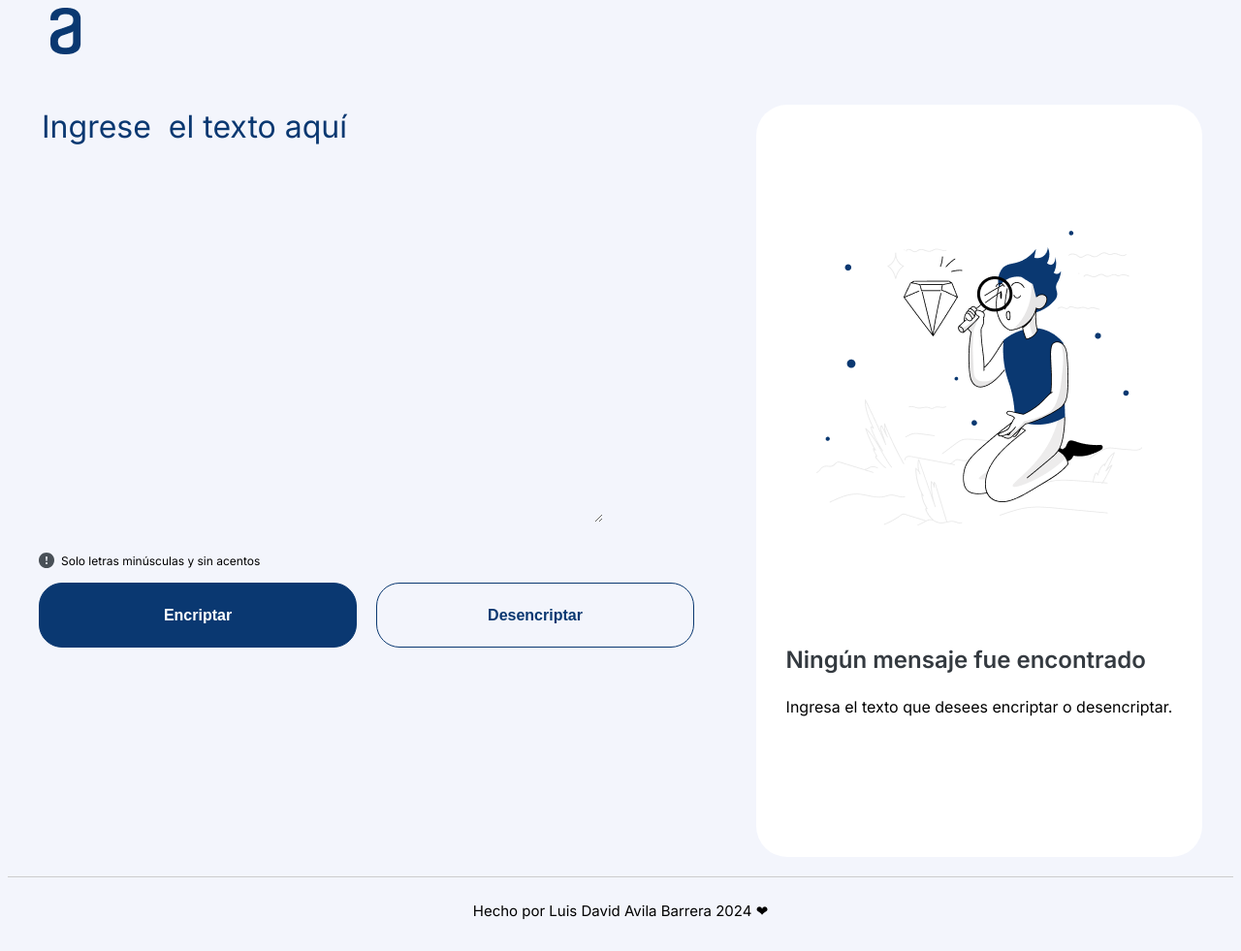
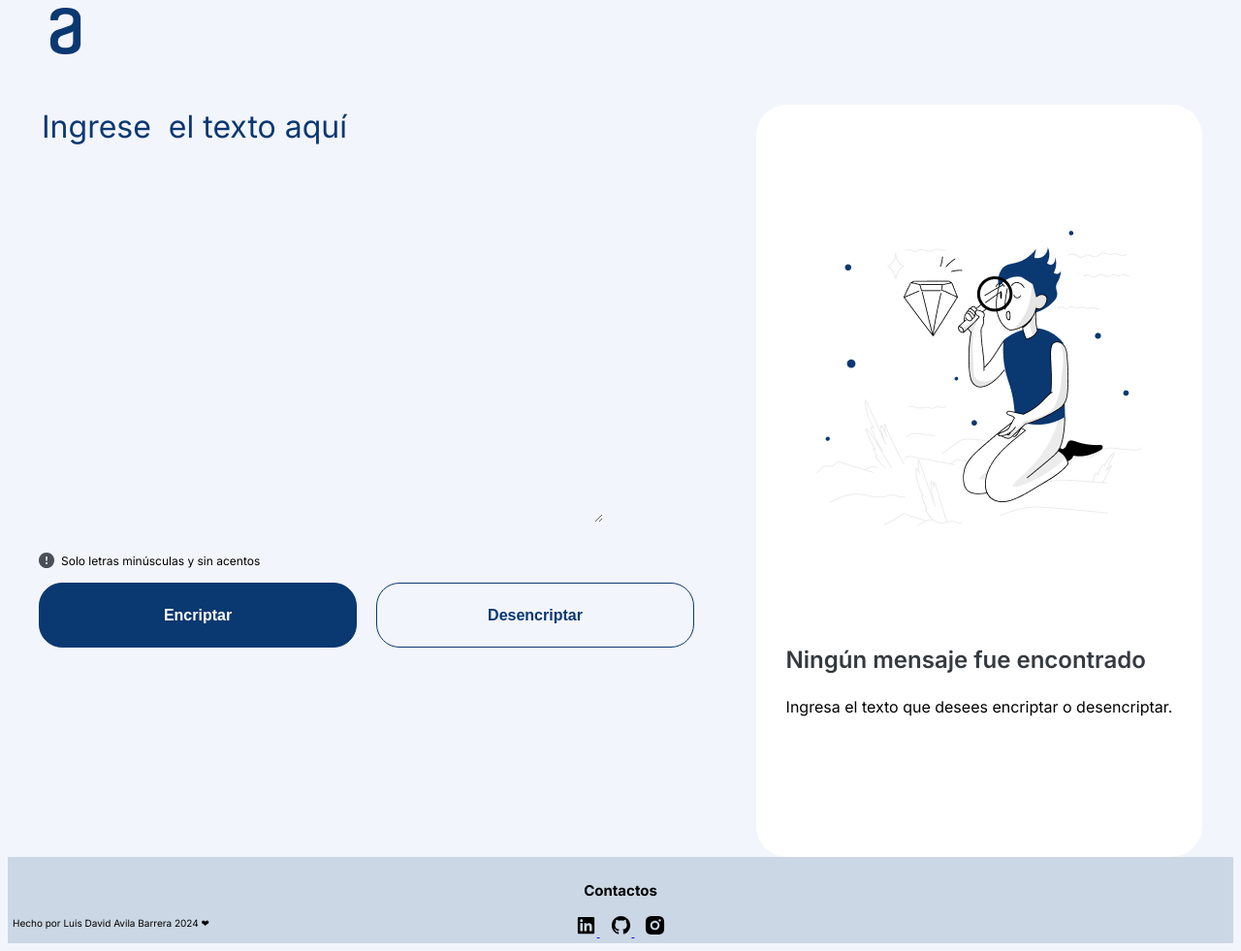
Before and after one commit to LuisDTech/Encriptador-de-texto, a plain HTML site: page index.html in a window 1280 px wide. Shown: the whole page at 97% size. Drawn offline with Linux system fonts and the light colour scheme.

Commit message:
actualizacion del archivo index.html y index.css

```diff
--- a/assets/styles/index.css
+++ b/assets/styles/index.css
@@ -133,7 +133,7 @@ header img {
   content: "";
   position: absolute;
   inset: 0;
-  background: #22d4fd;
+  background: #0000;
   box-shadow: 0 0 0 50px;
   clip-path: polygon(-50px -20px,10% -12px,20% 0,calc(50% - 15px) 0,calc(50% - 10px) -20px,calc(50% - 8px) -15px,calc(50% + 8px) -15px,calc(50% + 10px) -20px,calc(50% + 15px) 0,80% 0,90% -12px,calc(100% + 50px) -20px,100% 80%,calc(100% + 10px) calc(100% + 10px),60% 100%,50% calc(100% + 15px),40% 100%,-10px calc(100% + 10px),0 80%);
 }
@@ -145,10 +145,36 @@ header img {
   to {transform:perspective(300px) translateZ(100px);opacity:0}
 }
 
-footer {
+.container_footer {
+  position: relative;
+  padding: 0.5rem;
+  background-color: #cbd7e4;
+}
+
+.identificador {
+  position: absolute;
+  bottom: 0;
+  left: 0;
+  font-size: 1rem; /* Ajusta el tamaño de fuente según tu preferencia */
+  padding: 0.5rem;
+}
+
+.contactos {
+  text-align: center;
+}
+
+.contactos h4 {
+  margin-bottom: 1.5rem;
   font-size: 1.5rem;
-  text-align: center;
-  margin-top: 20px;
-  padding-top: 10px;
-  border-top: 1px solid #ccc;
 }
+
+.logo_redes a {
+  margin: 0 0.5rem;
+}
+
+.icono_linkedin,
+.icono_github,
+.icono_instagrams {
+  width: 2.3rem; /* Ajusta el tamaño del icono según tu preferencia */
+  height: 2.3rem;
+}
--- a/index.html
+++ b/index.html
@@ -1,5 +1,5 @@
 <!DOCTYPE html>
-<html lang="en">
+<html lang="es">
 
 <head>
     <meta charset="UTF-8">
@@ -38,9 +38,23 @@
             </div>
         </aside>
     </main>
-    <footer>
+    <footer class="container_footer">
         <div class="identificador">
             <p>Hecho por Luis David Avila Barrera 2024<span> ❤</span></a>
+        </div>
+        <div class="contactos">
+            <h4>Contactos</h4>
+            <div class="logo_redes">
+                <a href="https://www.linkedin.com/in/luisavilabarrera/">
+                    <img src="./assets/svg/linkedin-box-fill.svg" alt="icono de linkedin" class="icono_linkedin">
+                </a>
+                <a href="https://github.com/LuisDTech">
+                    <img src="./assets/svg/github-fill.svg" alt="icono de Github" class="icono_github">
+                </a>
+                <a href="https://www.instagram.com/luisdavid_dev/">
+                    <img src="./assets/svg/instagram-fill.svg" alt="icono de instagram" class="icono_instagrams">
+                </a>
+            </div>
         </div>
     </footer>
     <script src="./app.js"></script>
```
